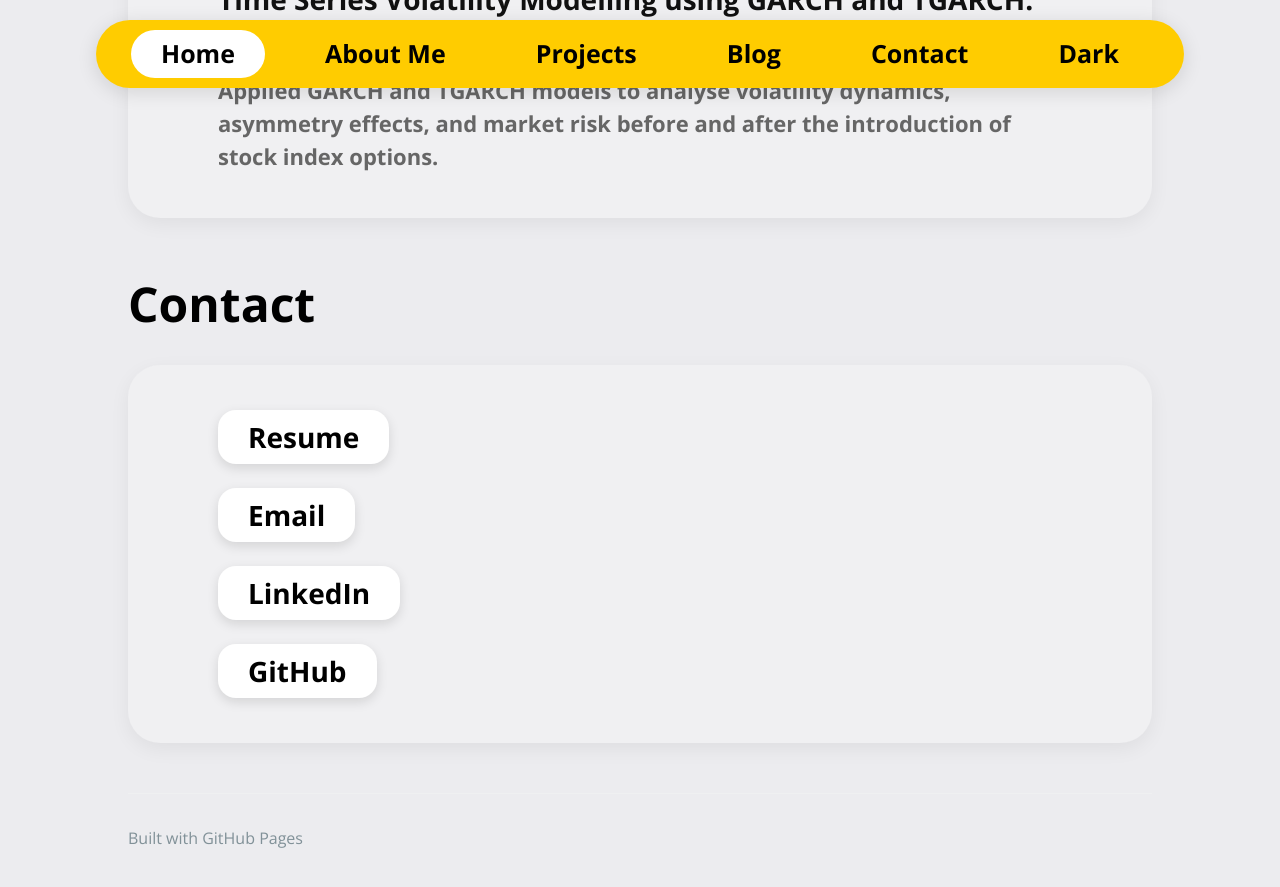
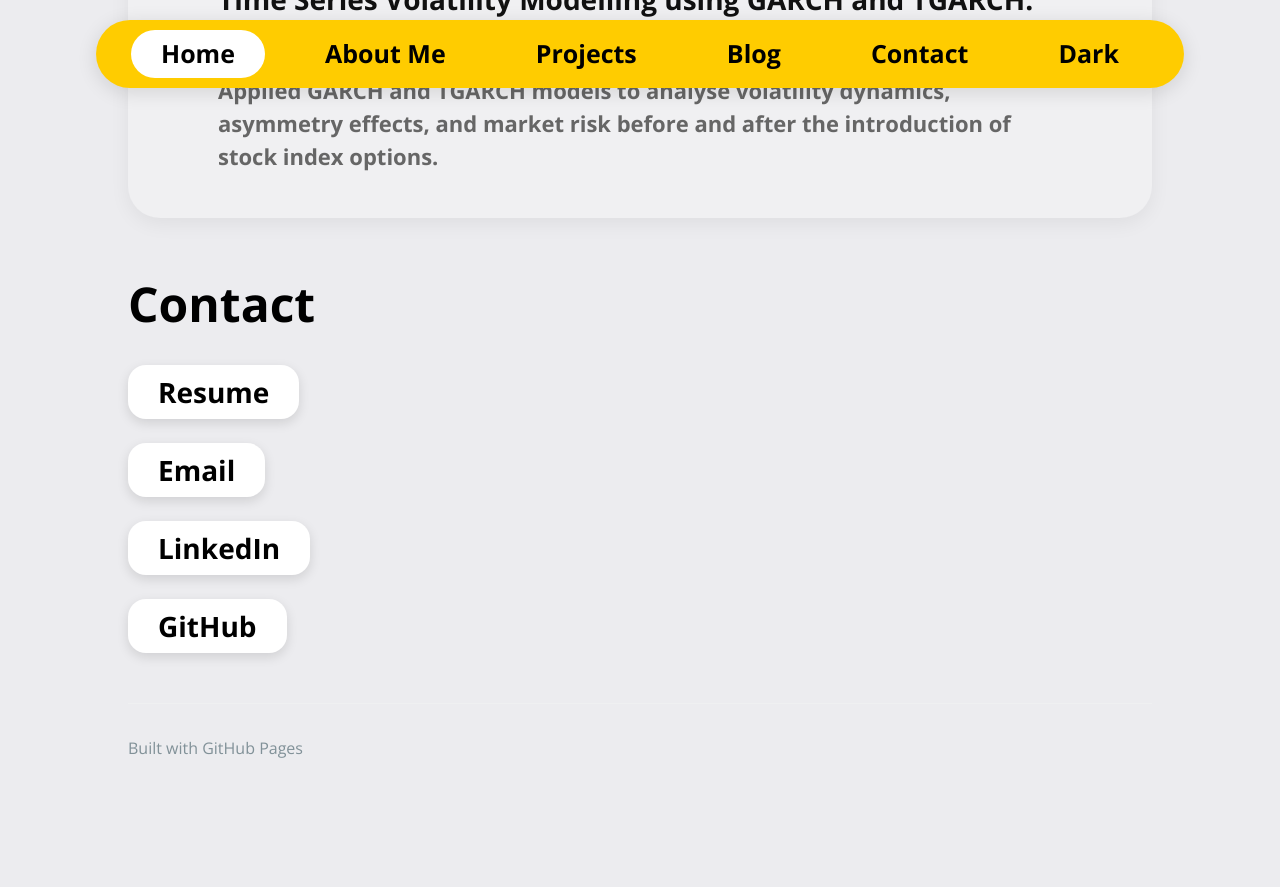
Before and after one commit to tszyeewun/tszyeewun.github.io, a Jekyll site: the page built from index.md, in a window 1280 px wide and 900 px high, scrolled down 3514 px. Shown: the top 887 px of the window. Built offline with Jekyll 4.4.1, drawn with Linux system fonts in a browser that asks for light colours; after the commit the page ends 4324 px from its top, so only the background shows below that.

Commit message:
Fix contact-buttons div structure in index.md

```diff
--- a/index.md
+++ b/index.md
@@ -155,7 +155,7 @@ title: Home
 
   <h1>Contact</h1>
 
-  <div class="about-card contact-buttons">
+  <div class="contact-buttons">
 
     <a href="./Resume.pdf" class="hero-btn">
       Resume
```
